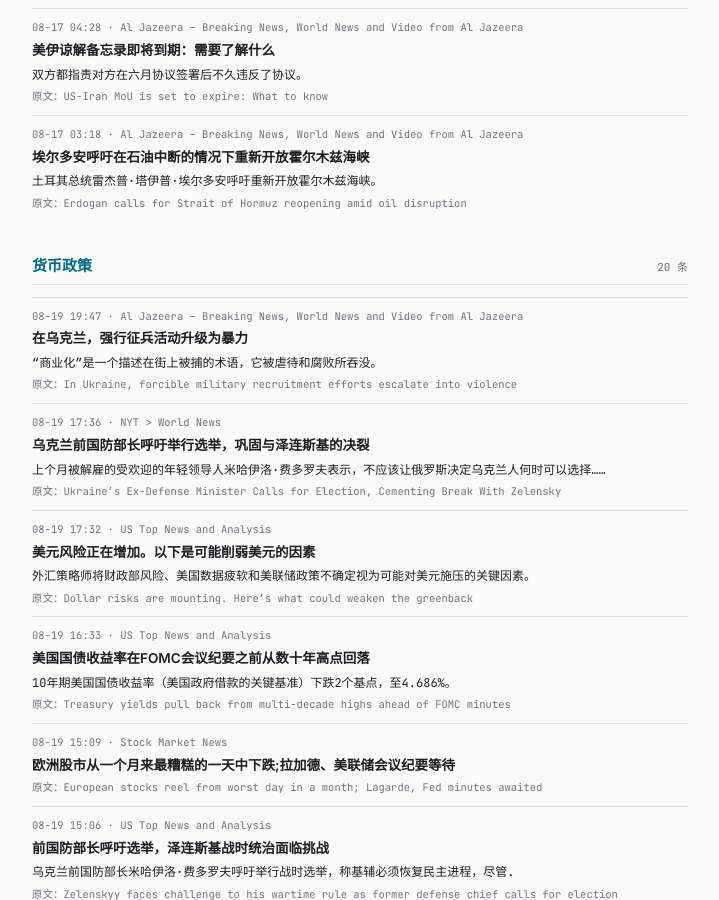
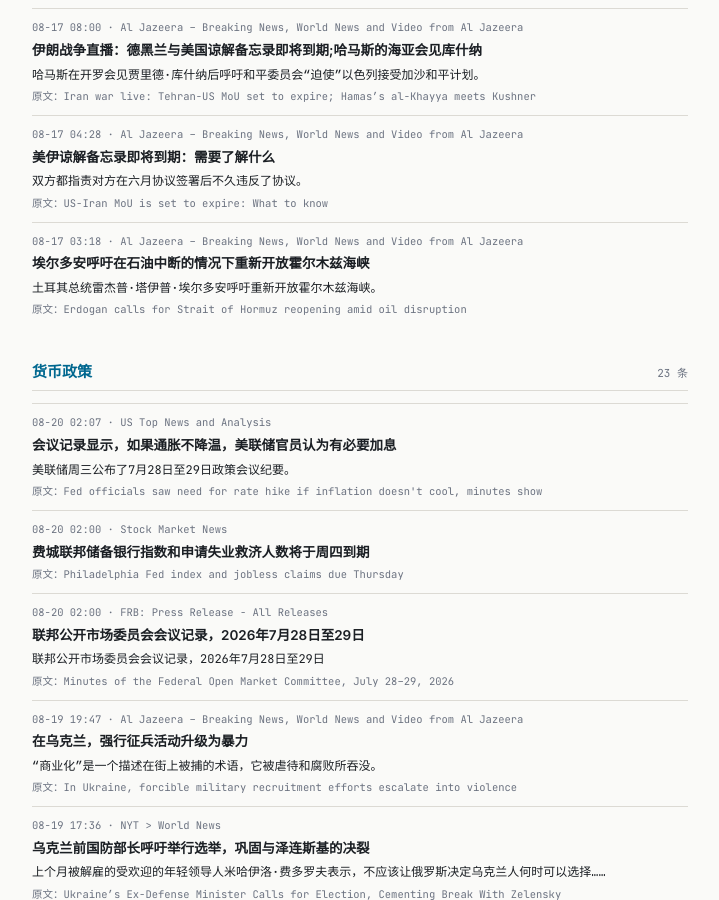
Before and after one commit to tang3super/tang3super.github.io, a Jekyll site: the page built from macro-trade/news-digest.md, in a window 1280 px wide and 900 px high, scrolled down 6147 px. Shown: the whole window, without its empty margins (280-999 px from the left). Built offline with Jekyll 4.4.1, drawn with Linux system fonts in a browser that asks for light colours; some of the changed text lies outside the part shown.

Commit message:
sync news-digest article

```diff
--- a/macro-trade/news-digest.md
+++ b/macro-trade/news-digest.md
@@ -5,11 +5,18 @@ title: 新闻监控
 date: '2026-08-20'
 summary: 2026年第34周监控
 week_label: 2026年第34周监控
-last_updated: 2026-08-20 01:54
+last_updated: 2026-08-20 02:19
 refresh_note: 每 5 分钟自动刷新
 topics:
 - name: 地缘政治
   items:
+  - title: NATO ‘prepared’ to defend allies amid report of Iranian strike plans
+    summary: NATO says it will 'do what is necessary' amid media report Iran considered strikes against US targets in Europe.
+    link: https://www.aljazeera.com/news/2026/8/19/nato-prepared-to-defend-allies-amid-report-of-iranian-strike-plans?traffic_source=rss
+    source: Al Jazeera – Breaking News, World News and Video from Al Jazeera
+    time: 08-20 01:50
+    title_zh: 北约“准备”在伊朗罢工计划的报告中保卫盟友
+    summary_zh: 北约表示，它将“采取必要措施”，因为媒体报道伊朗考虑打击美国在欧洲的目标。
   - title: 'Seven decades of US regime change efforts: What have they achieved?'
     summary: US interventions in Iran and beyond reveal a recurring pattern of regime changes, with high human and financial costs.
     link: https://www.aljazeera.com/news/2026/8/19/seven-decades-of-us-regime-change-efforts-what-have-they-achieved?traffic_source=rss
@@ -419,6 +426,26 @@ topics:
     summary_zh: 土耳其总统雷杰普·塔伊普·埃尔多安呼吁重新开放霍尔木兹海峡。
 - name: 货币政策
   items:
+  - title: Fed officials saw need for rate hike if inflation doesn't cool, minutes show
+    summary: The Federal Reserve on Wednesday released minutes from its July 28-29 policy meeting.
+    link: https://www.cnbc.com/2026/08/19/fed-minutes-july-2026-officials-saw-need-for-rate-hike-if-inflation-doesnt-cool.html
+    source: US Top News and Analysis
+    time: 08-20 02:07
+    title_zh: 会议记录显示，如果通胀不降温，美联储官员认为有必要加息
+    summary_zh: 美联储周三公布了7月28日至29日政策会议纪要。
+  - title: Philadelphia Fed index and jobless claims due Thursday
+    summary: ''
+    link: https://www.investing.com/news/stock-market-news/philadelphia-fed-index-and-jobless-claims-due-thursday-93CH-4868016
+    source: Stock Market News
+    time: 08-20 02:00
+    title_zh: 费城联邦储备银行指数和申请失业救济人数将于周四到期
+  - title: Minutes of the Federal Open Market Committee, July 28–29, 2026
+    summary: Minutes of the Federal Open Market Committee, July 28–29, 2026
+    link: https://www.federalreserve.gov/newsevents/pressreleases/monetary20260819a.htm
+    source: 'FRB: Press Release - All Releases'
+    time: 08-20 02:00
+    title_zh: 联邦公开市场委员会会议记录，2026年7月28日至29日
+    summary_zh: 联邦公开市场委员会会议记录，2026年7月28日至29日
   - title: In Ukraine, forcible military recruitment efforts escalate into violence
     summary: '''Busification'', the term describing being captured on the street, is engulfed by abuse and corruption.'
     link: https://www.aljazeera.com/news/2026/8/19/in-ukraine-forcible-military-recruitment-efforts-escalate-into-violence?traffic_source=rss
```
